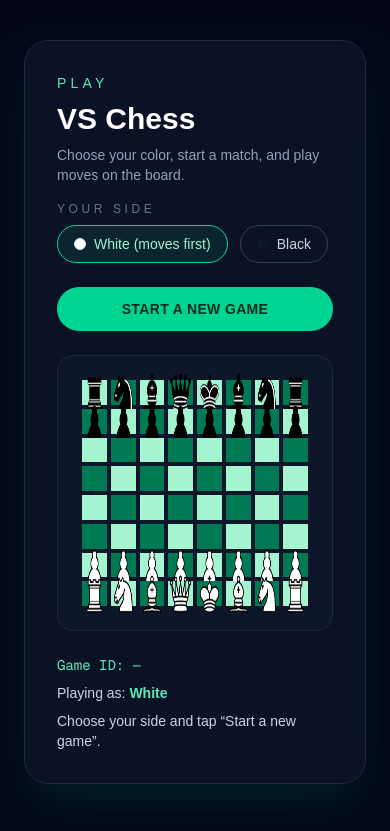
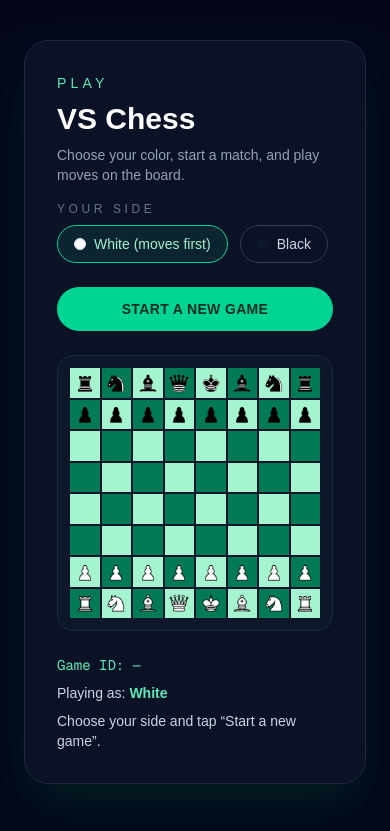
Before and after one commit to IgorSilvestre/vschess-frontend, a Next.js app: page / in a window 390 px wide. Shown: the top 831 px of the page. Built offline with nearby package versions, Linux system fonts and the light colour scheme; no server answers.

Commit message:
style: fix layout for mobile

```diff
--- a/src/components/chess-game.tsx
+++ b/src/components/chess-game.tsx
@@ -222,9 +222,10 @@ export function ChessGame({ apiUrl }: ChessGameProps) {
     void sendMoveToServer(tentativeMove);
   };
 
+  const isWhitePerspective = playerColor === "w";
   const indices = Array.from({ length: 8 }, (_, idx) => idx);
-  const rowOrder = playerColor === "w" ? indices : [...indices].reverse();
-  const columnOrder = playerColor === "w" ? indices : [...indices].reverse();
+  const rowOrder = isWhitePerspective ? indices : [...indices].reverse();
+  const columnOrder = isWhitePerspective ? indices : [...indices].reverse();
 
   const squares = rowOrder.flatMap((rowIdx, displayRowIndex) =>
     columnOrder.map((colIdx, displayColumnIndex) => {
@@ -268,15 +269,17 @@ export function ChessGame({ apiUrl }: ChessGameProps) {
           disabled={!gameId || gameStatus !== "in_progress"}
         >
           {pieceAsset ? (
+            <div className="relative h-[75%] w-[75%] min-h-0 min-w-0">
               <Image
                 src={pieceAsset.src}
                 alt={pieceAsset.alt}
-              width={64}
-              height={64}
-              className="h-12 w-12 select-none"
+                fill
+                sizes="(max-width: 640px) 9vw, (max-width: 1024px) 5vw, 64px"
+                className="select-none object-contain"
                 draggable={false}
                 priority={pieceKey?.startsWith("w") ?? false}
               />
+            </div>
           ) : null}
         </button>
       );
@@ -373,8 +376,8 @@ export function ChessGame({ apiUrl }: ChessGameProps) {
             )}
           </div>
 
-          <div className="mt-6 aspect-square w-full max-w-[520px] self-center rounded-2xl border border-slate-800 bg-slate-900/80 p-4">
-            <div className="grid h-full w-full grid-cols-8 grid-rows-8 gap-1 rounded-xl bg-slate-900/40 p-2">
+          <div className="mt-6 aspect-square w-full max-w-full self-stretch rounded-2xl border border-slate-800 bg-slate-900/80 p-2 sm:max-w-[520px] sm:self-center sm:p-4">
+            <div className="grid h-full w-full grid-cols-8 grid-rows-8 gap-0.5 rounded-xl bg-slate-900/40 p-1 sm:gap-1 sm:p-2">
               {squares}
             </div>
           </div>
```
Lines whose indentation alone changed are shown as unchanged.
